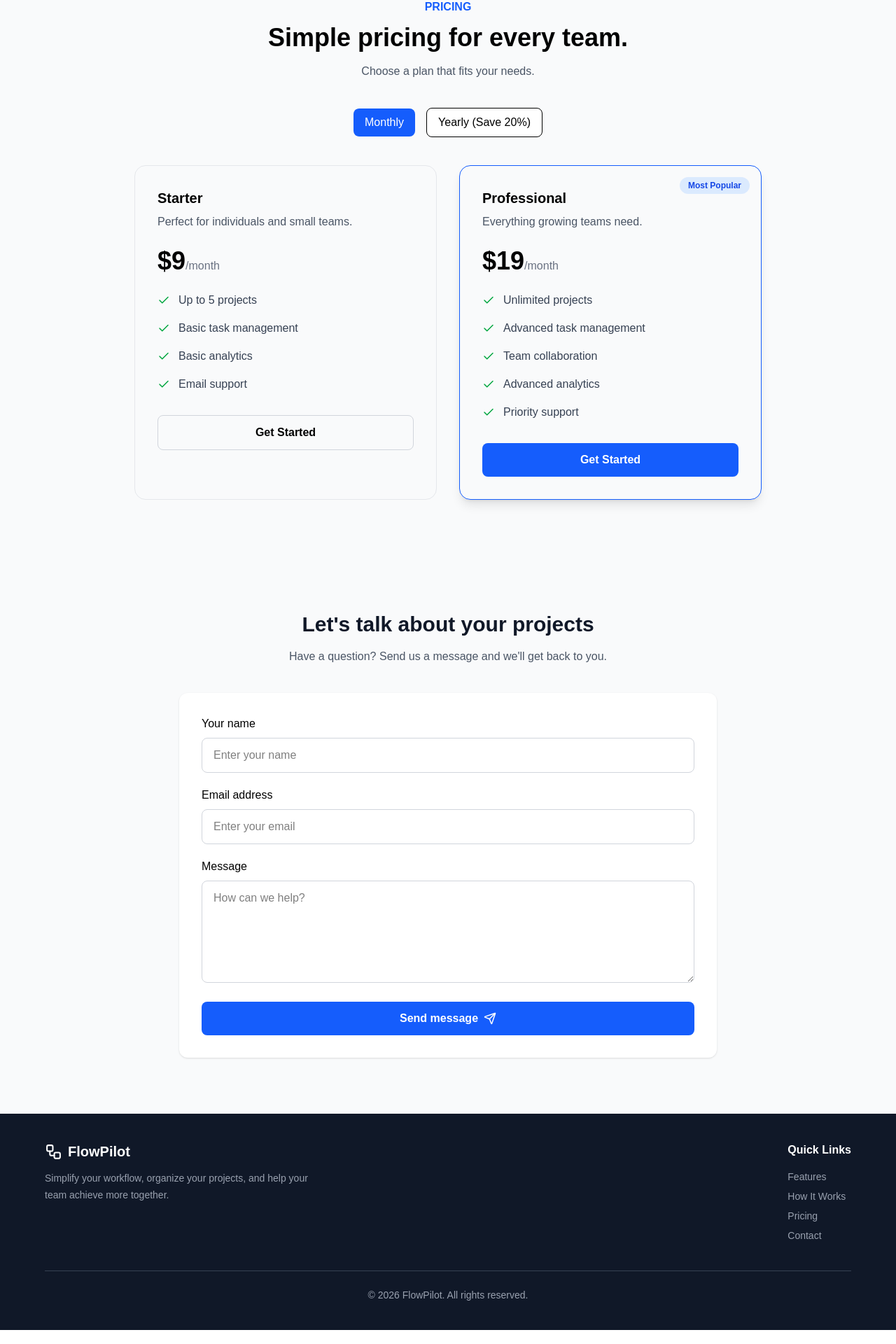
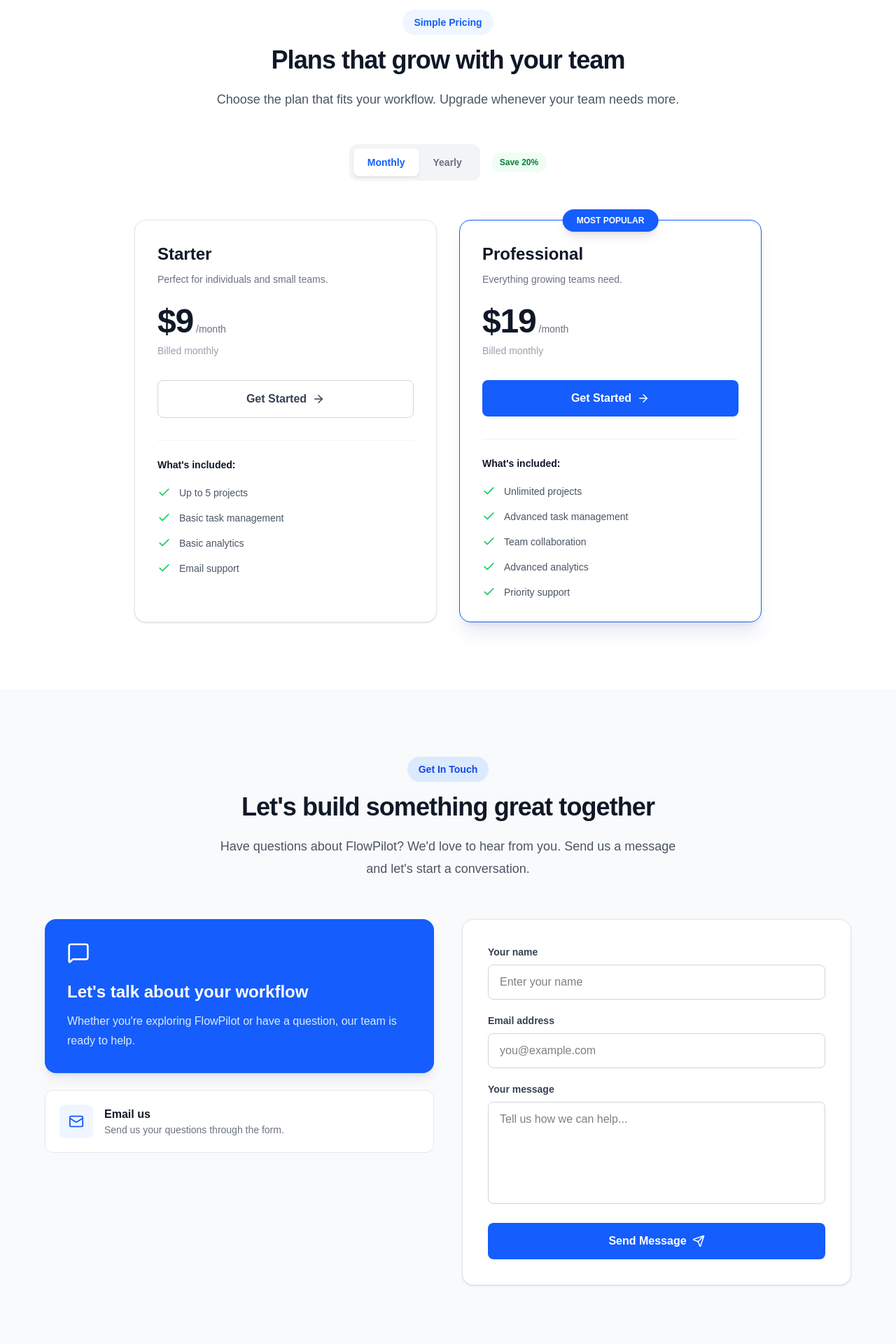
Before and after one commit to Ritikraj551/flowpilot, a React (Vite) app: page / in a window 1280 px wide. Shown: the part 2300-4220 px from the top of the page at 70% size. Built offline with nearby package versions, Linux system fonts and the light colour scheme.

Commit message:
Polished landing page UI

```diff
--- a/src/components/Footer.jsx
+++ b/src/components/Footer.jsx
@@ -1,48 +1,56 @@
-import { Workflow } from "lucide-react";
+import { Workflow, ArrowUpRight } from "lucide-react";
 
 export default function Footer() {
   return (
-    <footer className="bg-gray-900 px-6 py-10 text-white">
-      <div className="mx-auto flex max-w-6xl flex-col justify-between gap-8 md:flex-row">
+    <footer className="bg-gray-950 px-6 pt-16 text-white">
+      <div className="mx-auto grid max-w-6xl gap-12 pb-12 md:grid-cols-2">
         <div className="max-w-sm">
           <a
             href="#"
-            className="mb-3 flex items-center gap-2 text-xl font-bold"
+            className="mb-5 inline-flex items-center gap-2 text-2xl font-bold"
           >
-            <Workflow size={25} />
+            <Workflow size={28} className="text-blue-400" />
             FlowPilot
           </a>
 
-          <p className="text-sm leading-6 text-gray-400">
+          <p className="leading-7 text-gray-400">
             Simplify your workflow, organize your projects, and help your team
             achieve more together.
           </p>
+
+          <a
+            href="#contact"
+            className="mt-6 inline-flex items-center gap-2 font-semibold text-blue-400 transition hover:text-blue-300"
+          >
+            Get in touch
+            <ArrowUpRight size={18} />
+          </a>
         </div>
 
-        <div>
-          <h3 className="mb-4 font-semibold">Quick Links</h3>
+        <div className="md:justify-self-end">
+          <h3 className="mb-5 font-semibold">Explore</h3>
 
-          <ul className="space-y-2 text-sm text-gray-400">
+          <ul className="space-y-4 text-sm text-gray-400">
             <li>
-              <a href="#features" className="hover:text-white">
+              <a href="#features" className="transition hover:text-white">
                 Features
               </a>
             </li>
 
             <li>
-              <a href="#how-it-works" className="hover:text-white">
+              <a href="#how-it-works" className="transition hover:text-white">
                 How It Works
               </a>
             </li>
 
             <li>
-              <a href="#pricing" className="hover:text-white">
+              <a href="#pricing" className="transition hover:text-white">
                 Pricing
               </a>
             </li>
 
             <li>
-              <a href="#contact" className="hover:text-white">
+              <a href="#contact" className="transition hover:text-white">
                 Contact
               </a>
             </li>
@@ -50,8 +58,14 @@ export default function Footer() {
         </div>
       </div>
 
-      <div className="mx-auto mt-10 max-w-6xl border-t border-gray-700 pt-6 text-center text-sm text-gray-400">
-        © {new Date().getFullYear()} FlowPilot. All rights reserved.
+      <div className="border-t border-gray-800 py-6">
+        <div className="mx-auto flex max-w-6xl flex-col items-center justify-between gap-3 text-center text-sm text-gray-500 sm:flex-row">
+          <p>© {new Date().getFullYear()} FlowPilot. All rights reserved.</p>
+
+          <a href="#" className="transition hover:text-white">
+            Back to top ↑
+          </a>
+        </div>
       </div>
     </footer>
   );
--- a/src/components/PriceCard.jsx
+++ b/src/components/PriceCard.jsx
@@ -1,4 +1,4 @@
-import { Check } from "lucide-react";
+import { Check ,ArrowRight} from "lucide-react";
 
 export default function PriceCard({
   name,
@@ -10,51 +10,69 @@ export default function PriceCard({
 }) {
   return (
     <div
-      className={`relative border rounded-2xl p-8 ${
-        popular ? "border-blue-600 shadow-lg" : "border-gray-200"
+      className={`relative flex flex-col rounded-2xl border p-8 transition duration-300 hover:-translate-y-2 hover:shadow-xl ${
+        popular
+          ? "border-blue-600 bg-white shadow-xl shadow-blue-900/10"
+          : "border-gray-200 bg-white shadow-sm"
       }`}
     >
-      {/* popular badge */}
       {popular && (
-        <span className="absolute top-4 right-4 bg-blue-100 text-blue-700 text-xs font-semibold px-3 py-1 rounded-full">
-          Most Popular
+        <span className="absolute -top-4 left-1/2 -translate-x-1/2 rounded-full bg-blue-600 px-5 py-2 text-xs font-bold text-white shadow-lg">
+          MOST POPULAR
         </span>
       )}
 
-      {/* plan info */}
-      <h3 className="text-xl font-bold mb-2">{name}</h3>
+      <div className="mb-6">
+        <h3 className="mb-2 text-2xl font-bold text-gray-900">{name}</h3>
 
-      <p className="text-gray-600 mb-6">{description}</p>
-
-      {/* price */}
-      <div className="mb-6">
-        <span className="text-4xl font-bold">${price}</span>
-
-        <span className="text-gray-500">
-          {billing === "monthly" ? "/month" : "/year"}
-        </span>
+        <p className="text-sm leading-6 text-gray-500">{description}</p>
       </div>
 
-      {/* features */}
-      <div className="space-y-4 mb-8">
-        {features.map((feature, index) => (
-          <div key={index} className="flex items-center gap-3">
-            <Check size={18} className="text-green-600" />
+      <div className="mb-8">
+        <div className="flex items-baseline gap-1">
+          <span className="text-5xl font-extrabold tracking-tight text-gray-900">
+            ${Number.isInteger(price) ? price : price.toFixed(2)}
+          </span>
 
-            <span className="text-gray-700">{feature}</span>
-          </div>
-        ))}
+          <span className="text-sm text-gray-500">
+            /{billing === "monthly" ? "month" : "year"}
+          </span>
+        </div>
+
+        <p className="mt-2 text-sm text-gray-400">
+          {billing === "yearly" ? "Billed annually" : "Billed monthly"}
+        </p>
       </div>
 
-      {/* cta */}
       <a
         href="#contact"
-        className={`block text-center py-3 rounded-lg font-semibold ${
-          popular ? "bg-blue-600 text-white" : "border border-gray-300"
+        className={`mb-8 flex items-center justify-center gap-2 rounded-lg px-5 py-3.5 font-semibold transition ${
+          popular
+            ? "bg-blue-600 text-white hover:bg-blue-700"
+            : "border border-gray-300 text-gray-700 hover:border-blue-600 hover:text-blue-600"
         }`}
       >
         Get Started
+        <ArrowRight size={18} />
       </a>
+
+      <div className="border-t border-gray-100 pt-6">
+        <p className="mb-5 text-sm font-semibold text-gray-900">
+          What's included:
+        </p>
+
+        <ul className="space-y-4">
+          {features.map((feature, index) => (
+            <li
+              key={index}
+              className="flex items-start gap-3 text-sm text-gray-600"
+            >
+              <Check size={19} className="shrink-0 text-green-500" />
+              {feature}
+            </li>
+          ))}
+        </ul>
+      </div>
     </div>
   );
 }
--- a/src/sections/Contact.jsx
+++ b/src/sections/Contact.jsx
@@ -1,5 +1,5 @@
 import { useState } from "react";
-import { Send } from "lucide-react";
+import { Send, Mail, MessageSquare } from "lucide-react";
 
 export default function Contact() {
   const [formData, setFormData] = useState({
@@ -31,24 +31,63 @@ export default function Contact() {
     });
   }
   return (
-    <section id="contact" className="bg-gray-50 px-6 py-20">
-      <div className="mx-auto max-w-3xl">
-        <div className="mb-10 text-center">
-          <h2 className="mb-4 text-3xl font-bold text-gray-900">
-            Let's talk about your projects
+    <section id="contact" className="bg-gray-50 px-6 py-24">
+      <div className="mx-auto max-w-6xl">
+        <div className="mx-auto mb-14 max-w-2xl text-center">
+          <span className="mb-4 inline-block rounded-full bg-blue-100 px-4 py-2 text-sm font-semibold text-blue-700">
+            Get In Touch
+          </span>
+
+          <h2 className="mb-5 text-3xl font-extrabold tracking-tight text-gray-900 sm:text-4xl">
+            Let's build something great together
           </h2>
 
-          <p className="text-gray-600">
-            Have a question? Send us a message and we'll get back to you.
+          <p className="text-lg leading-8 text-gray-600">
+            Have questions about FlowPilot? We'd love to hear from you. Send us
+            a message and let's start a conversation.
           </p>
         </div>
 
+        <div className="grid gap-10 md:grid-cols-2 md:items-start">
+          {/* Contact Information */}
+          <div className="space-y-6">
+            <div className="rounded-2xl bg-blue-600 p-8 text-white shadow-lg shadow-blue-900/10">
+              <MessageSquare size={32} className="mb-6" />
+
+              <h3 className="mb-3 text-2xl font-bold">
+                Let's talk about your workflow
+              </h3>
+
+              <p className="leading-7 text-blue-100">
+                Whether you're exploring FlowPilot or have a question, our team
+                is ready to help.
+              </p>
+            </div>
+
+            <div className="flex items-center gap-4 rounded-xl border border-gray-200 bg-white p-5">
+              <div className="flex h-12 w-12 items-center justify-center rounded-lg bg-blue-50 text-blue-600">
+                <Mail size={22} />
+              </div>
+
+              <div>
+                <p className="font-semibold text-gray-900">Email us</p>
+                <p className="text-sm text-gray-500">
+                  Send us your questions through the form.
+                </p>
+              </div>
+            </div>
+          </div>
+
+          {/* Contact Form */}
           <form
             onSubmit={handleSubmit}
-          className="space-y-5 rounded-xl bg-white p-8 shadow-sm"
+            className="space-y-5 rounded-2xl border border-gray-200 bg-white p-7 shadow-sm sm:p-9"
           >
             <div>
-            <label htmlFor="name" className="mb-2 block font-medium">
+              <label
+                htmlFor="name"
+                className="mb-2 block text-sm font-semibold text-gray-700"
+              >
                 Your name
               </label>
 
@@ -60,12 +99,15 @@ export default function Contact() {
                 onChange={handleChange}
                 placeholder="Enter your name"
                 required
-              className="w-full rounded-lg border border-gray-300 px-4 py-3 outline-none focus:border-blue-500"
+                className="w-full rounded-lg border border-gray-300 px-4 py-3 outline-none transition focus:border-blue-500 focus:ring-2 focus:ring-blue-100"
               />
             </div>
 
             <div>
-            <label htmlFor="email" className="mb-2 block font-medium">
+              <label
+                htmlFor="email"
+                className="mb-2 block text-sm font-semibold text-gray-700"
+              >
                 Email address
               </label>
 
@@ -75,15 +117,18 @@ export default function Contact() {
                 type="email"
                 value={formData.email}
                 onChange={handleChange}
-              placeholder="Enter your email"
+                placeholder="you@example.com"
                 required
-              className="w-full rounded-lg border border-gray-300 px-4 py-3 outline-none focus:border-blue-500"
+                className="w-full rounded-lg border border-gray-300 px-4 py-3 outline-none transition focus:border-blue-500 focus:ring-2 focus:ring-blue-100"
               />
             </div>
 
             <div>
-            <label htmlFor="message" className="mb-2 block font-medium">
-              Message
+              <label
+                htmlFor="message"
+                className="mb-2 block text-sm font-semibold text-gray-700"
+              >
+                Your message
               </label>
 
               <textarea
@@ -91,28 +136,32 @@ export default function Contact() {
                 name="message"
                 value={formData.message}
                 onChange={handleChange}
-              placeholder="How can we help?"
+                placeholder="Tell us how we can help..."
                 rows="5"
                 required
-              className="w-full rounded-lg border border-gray-300 px-4 py-3 outline-none focus:border-blue-500"
+                className="w-full resize-none rounded-lg border border-gray-300 px-4 py-3 outline-none transition focus:border-blue-500 focus:ring-2 focus:ring-blue-100"
               />
             </div>
 
             <button
               type="submit"
-            className="flex w-full items-center justify-center gap-2 rounded-lg bg-blue-600 px-6 py-3 font-semibold text-white transition hover:bg-blue-700"
+              className="flex w-full items-center justify-center gap-2 rounded-lg bg-blue-600 px-6 py-3.5 font-semibold text-white transition hover:bg-blue-700"
             >
-            Send message
+              Send Message
               <Send size={18} />
             </button>
 
             {submitted && (
-            <p className="text-center font-medium text-green-600">
+              <p
+                role="status"
+                className="rounded-lg bg-green-50 p-3 text-center text-sm font-medium text-green-700"
+              >
                 Thank you! Your message has been submitted successfully.
               </p>
             )}
           </form>
         </div>
+      </div>
     </section>
   );
 }
--- a/src/sections/Pricing.jsx
+++ b/src/sections/Pricing.jsx
@@ -7,46 +7,58 @@ export default function Pricing() {
   const [billing, setBilling] = useState("monthly");
 
   return (
-    <section id="pricing" className="px-6 py-20 bg-gray-50">
-      <div className="max-w-6xl mx-auto">
-        {/* heading */}
-        <div className="text-center mb-10">
-          <p className="text-blue-600 font-semibold mb-3">PRICING</p>
+    <section id="pricing" className="bg-white px-6 py-24">
+      <div className="mx-auto max-w-6xl">
+        <div className="mx-auto mb-12 max-w-2xl text-center">
+          <span className="mb-4 inline-block rounded-full bg-blue-50 px-4 py-2 text-sm font-semibold text-blue-600">
+            Simple Pricing
+          </span>
 
-          <h2 className="text-3xl md:text-4xl font-bold mb-4">
-            Simple pricing for every team.
+          <h2 className="mb-5 text-3xl font-extrabold tracking-tight text-gray-900 sm:text-4xl">
+            Plans that grow with your team
           </h2>
 
-          <p className="text-gray-600">Choose a plan that fits your needs.</p>
+          <p className="text-lg leading-8 text-gray-600">
+            Choose the plan that fits your workflow. Upgrade whenever your team
+            needs more.
+          </p>
         </div>
 
-        {/* billing toggle */}
-        <div className="flex items-center justify-center gap-4 mb-10">
+        {/* Billing Toggle */}
+        <div className="mb-14 flex flex-wrap items-center justify-center gap-4">
+          <div className="inline-flex rounded-xl bg-gray-100 p-1.5">
             <button
+              type="button"
               onClick={() => setBilling("monthly")}
-            className={`px-4 py-2 rounded-lg ${
+              className={`rounded-lg px-5 py-2.5 text-sm font-semibold transition ${
                 billing === "monthly"
-                ? "bg-blue-600 text-white"
-                : "bg-white border"
+                  ? "bg-white text-blue-600 shadow-sm"
+                  : "text-gray-500 hover:text-gray-900"
               }`}
             >
               Monthly
             </button>
 
             <button
+              type="button"
               onClick={() => setBilling("yearly")}
-            className={`px-4 py-2 rounded-lg ${
+              className={`rounded-lg px-5 py-2.5 text-sm font-semibold transition ${
                 billing === "yearly"
-                ? "bg-blue-600 text-white"
-                : "bg-white border"
+                  ? "bg-white text-blue-600 shadow-sm"
+                  : "text-gray-500 hover:text-gray-900"
               }`}
             >
-            Yearly (Save 20%)
+              Yearly
             </button>
           </div>
 
-        {/* pricing */}
-        <div className="grid grid-cols-1 md:grid-cols-2 gap-8 max-w-4xl mx-auto">
+          <span className="rounded-full bg-green-50 px-3 py-1.5 text-xs font-semibold text-green-700">
+            Save 20%
+          </span>
+        </div>
+
+        {/* Pricing Cards */}
+        <div className="mx-auto grid max-w-4xl grid-cols-1 gap-8 md:grid-cols-2">
           {pricingPlans.map((plan) => (
             <PriceCard
               key={plan.id}
```
Lines whose indentation alone changed are shown as unchanged.
